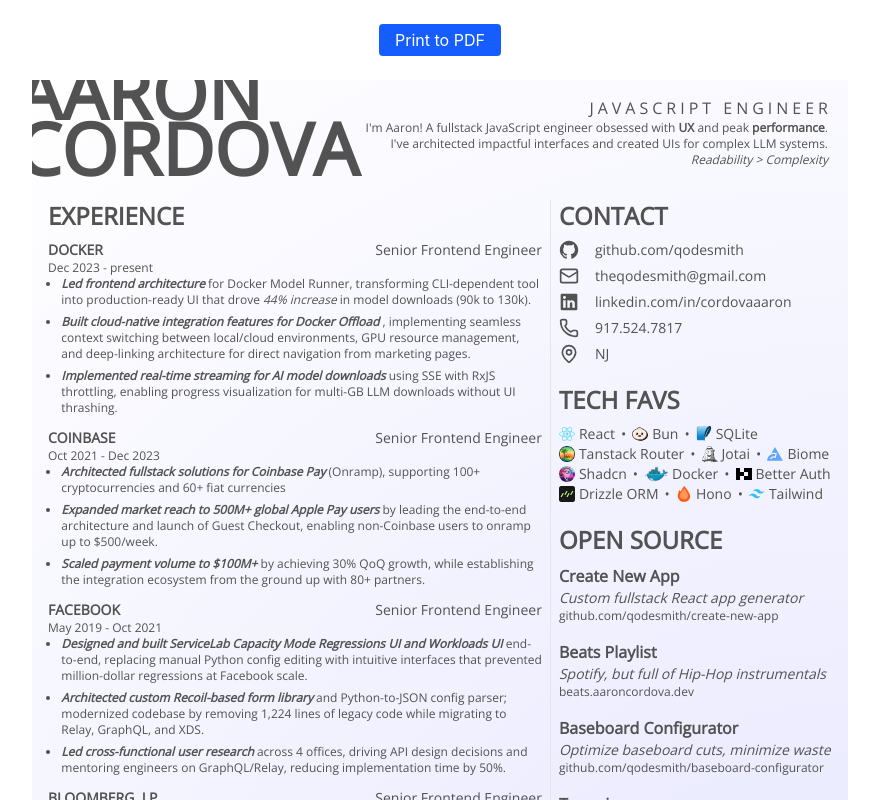
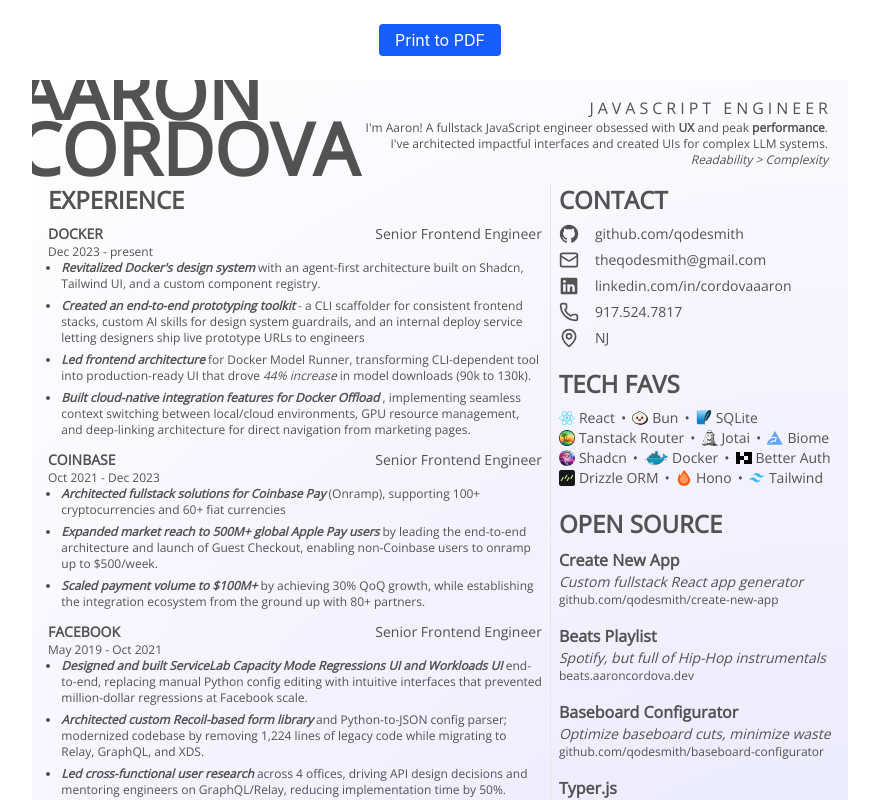
Before and after one commit to qodesmith/resume, a React (Vite) app: page / in a window 1280 px wide. Shown: the top 800 px of the page, without its empty margins (200-1079 px from the left). Built offline with nearby package versions, Linux system fonts and the light colour scheme.

Commit message:
Updated Docker to reflect design system work

```diff
--- a/src/components/custom/Resume.tsx
+++ b/src/components/custom/Resume.tsx
@@ -27,7 +27,7 @@
       >
         <Header />
 
-        <section className="grid h-full grid-cols-[63%_auto_1fr] gap-2 p-4">
+        <section className="grid h-full grid-cols-[63%_auto_1fr] gap-2 px-4 pb-4">
           <WorkHistory />
           <Separator orientation="vertical" />
           <Metadata />
--- a/src/components/custom/WorkHistory.tsx
+++ b/src/components/custom/WorkHistory.tsx
@@ -9,6 +9,16 @@
     startMonth: 'Dec',
     startYear: 2023,
     details: [
+      {
+        highlight: "Revitalized Docker's design system",
+        content:
+          'with an agent-first architecture built on Shadcn, Tailwind UI, and a custom component registry.',
+      },
+      {
+        highlight: 'Created an end-to-end prototyping toolkit',
+        content:
+          '- a CLI scaffolder for consistent frontend stacks, custom AI skills for design system guardrails, and an internal deploy service letting designers ship live prototype URLs to engineers',
+      },
       {
         highlight: 'Led frontend architecture',
         content: (
@@ -25,11 +35,11 @@
         content:
           ', implementing seamless context switching between local/cloud environments, GPU resource management, and deep-linking architecture for direct navigation from marketing pages.',
       },
-      {
-        highlight: 'Implemented real-time streaming for AI model downloads',
-        content:
-          'using SSE with RxJS throttling, enabling progress visualization for multi-GB LLM downloads without UI thrashing.',
-      },
+      // {
+      //   highlight: 'Implemented real-time streaming for AI model downloads',
+      //   content:
+      //     'using SSE with RxJS throttling, enabling progress visualization for multi-GB LLM downloads without UI thrashing.',
+      // },
     ],
   },
   {
```
